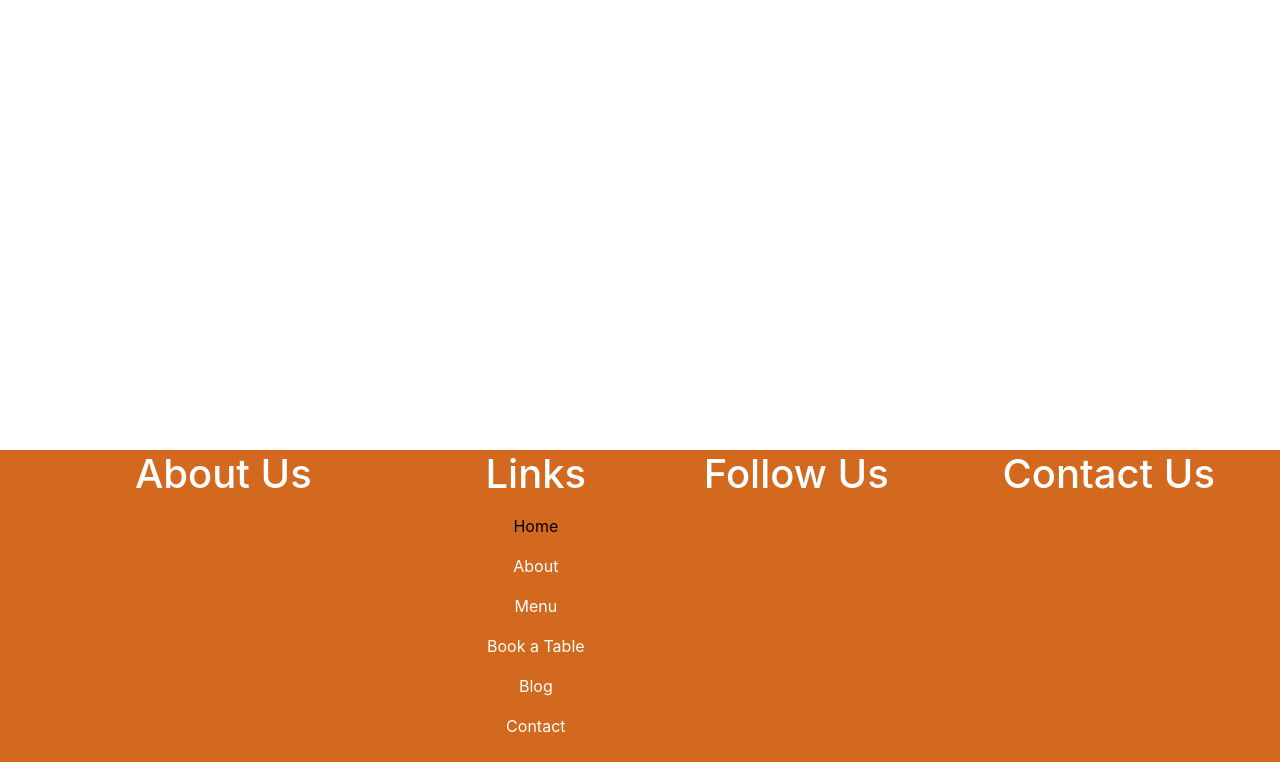
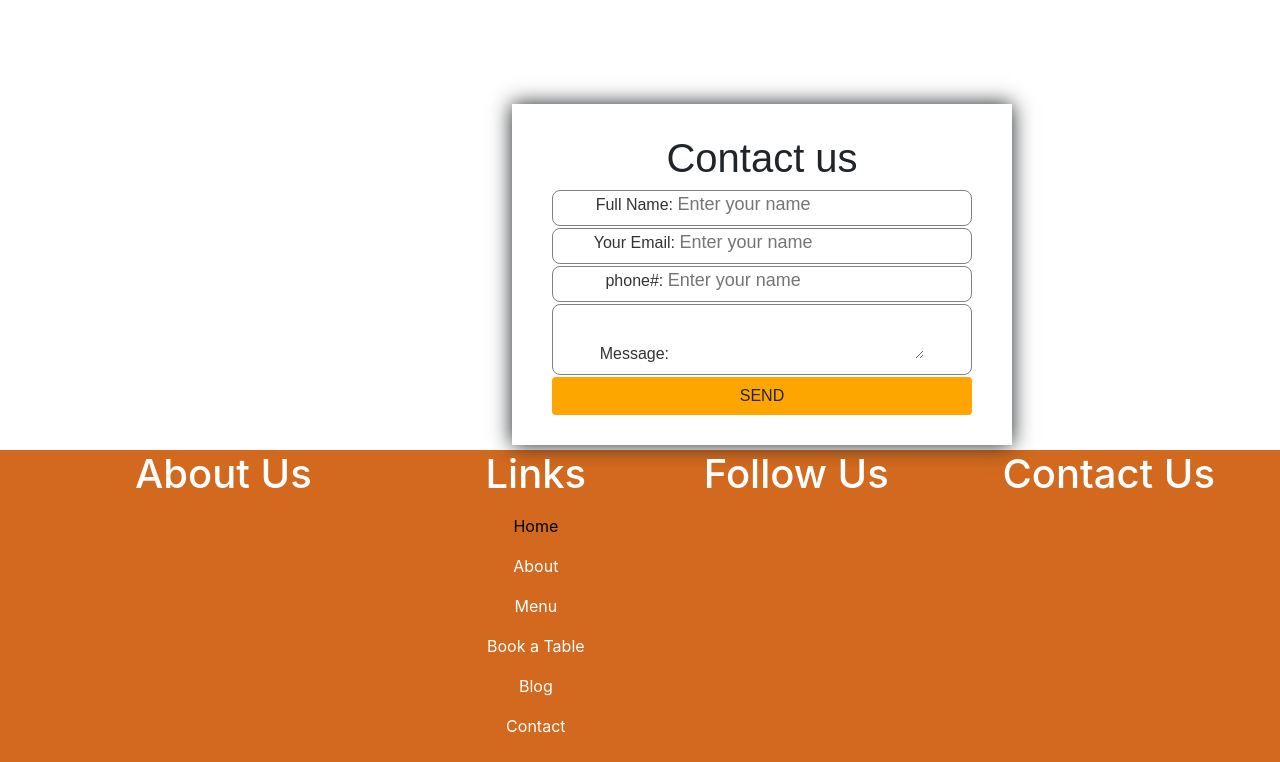
Before and after one commit to talha-bin-aadam/Wad-Project-Resturant, a PHP site: page /contact.html in a window 1280 px wide. Shown: the part 56-818 px from the top of the page. Run offline with PHP 8.4, Linux system fonts and the light colour scheme; some libraries are stand-ins or nearby versions.

Commit message:
create contact form

```diff
--- a/contact.html
+++ b/contact.html
@@ -41,6 +41,27 @@
     </nav>
     <!--    </div>-->
 </div>
+<div class="contact">
+
+    <h1>Contact us</h1>
+    <div class="contxt">
+    <label> Full Name: </label>
+        <input type="text" name="" value="" placeholder="Enter your name">
+    </div>
+    <div class="contxt">
+        <label> Your Email: </label>
+        <input type="text" name="" value="" placeholder="Enter your name">
+    </div>
+    <div class="contxt">
+        <label> phone#: </label>
+        <input type="text" name="" value="" placeholder="Enter your name">
+    </div>
+    <div class="contxt">
+        <label> Message: </label>
+        <textarea></textarea>
+    </div>
+        <a class="btn"> send</a>
+</div>
 
 <div style="height: 400px"></div>
 
--- a/css/style.css
+++ b/css/style.css
@@ -161,3 +161,46 @@
     display: inline-block;
     height: 10px;
 }
+.contact{
+    width: 85%;
+    max-width: 500px;
+    position: absolute;
+    top: 20%;
+    left: 40%;
+    box-shadow: 0 0 20px #1b1e21;
+    padding: 30px 40px;
+    box-sizing:border-box;
+    text-align: center;
+    font-family: "Montserrat",sans-serif;
+}
+.contact h1{
+
+    font-weight: 200;
+}
+.contxt {
+            border: 1px solid gray;
+    margin: 2px 0;
+    border-radius: 8px;
+}
+.contxt label{
+
+    diplay:block;
+    text-align: left;
+   color: #333;
+}
+.contxt input,.contxt textarea{
+
+    width: 60%;
+    border: none;
+    background: none;
+    outline: none;
+    font-size: 18px;
+}
+.btn{
+    display: inline-blockblock;
+    background: orange;
+    color: white;
+    text-transform: uppercase;
+    cursor: pointer;
+    width: 100%;
+}
```
